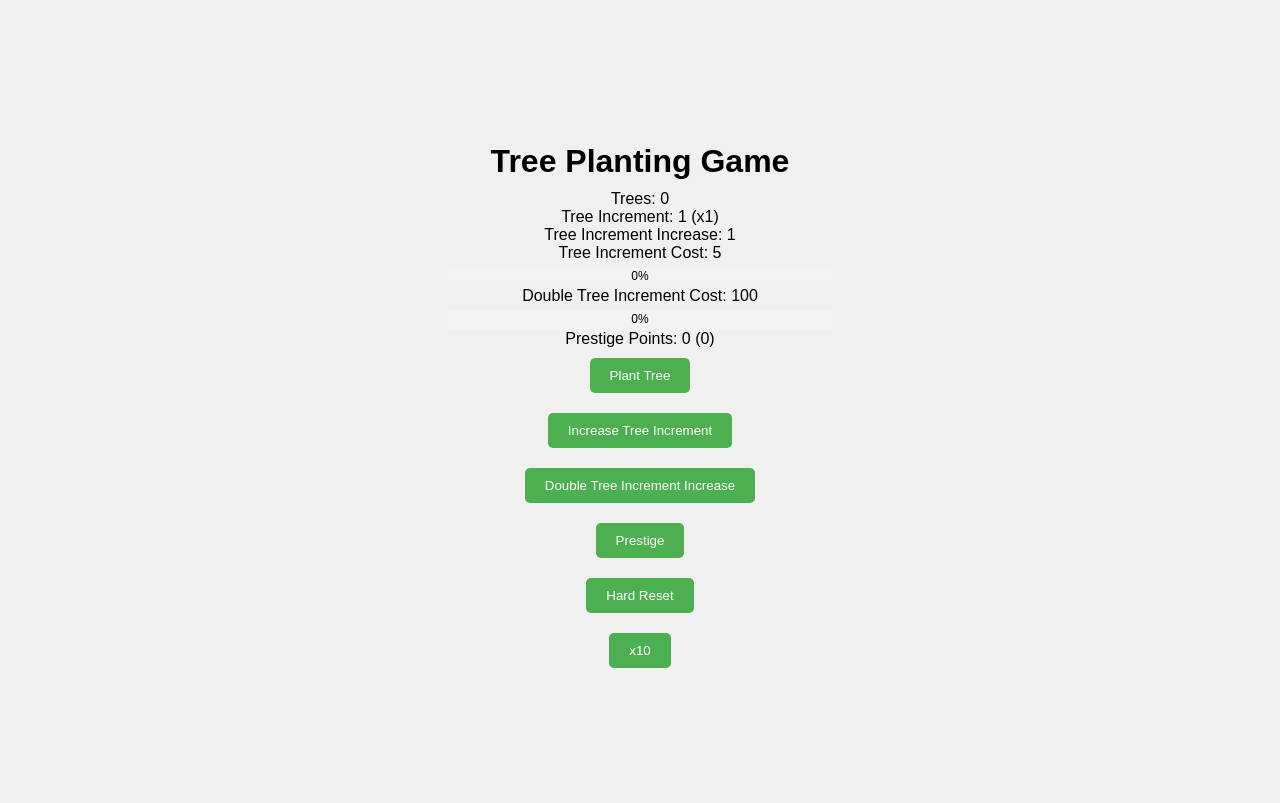
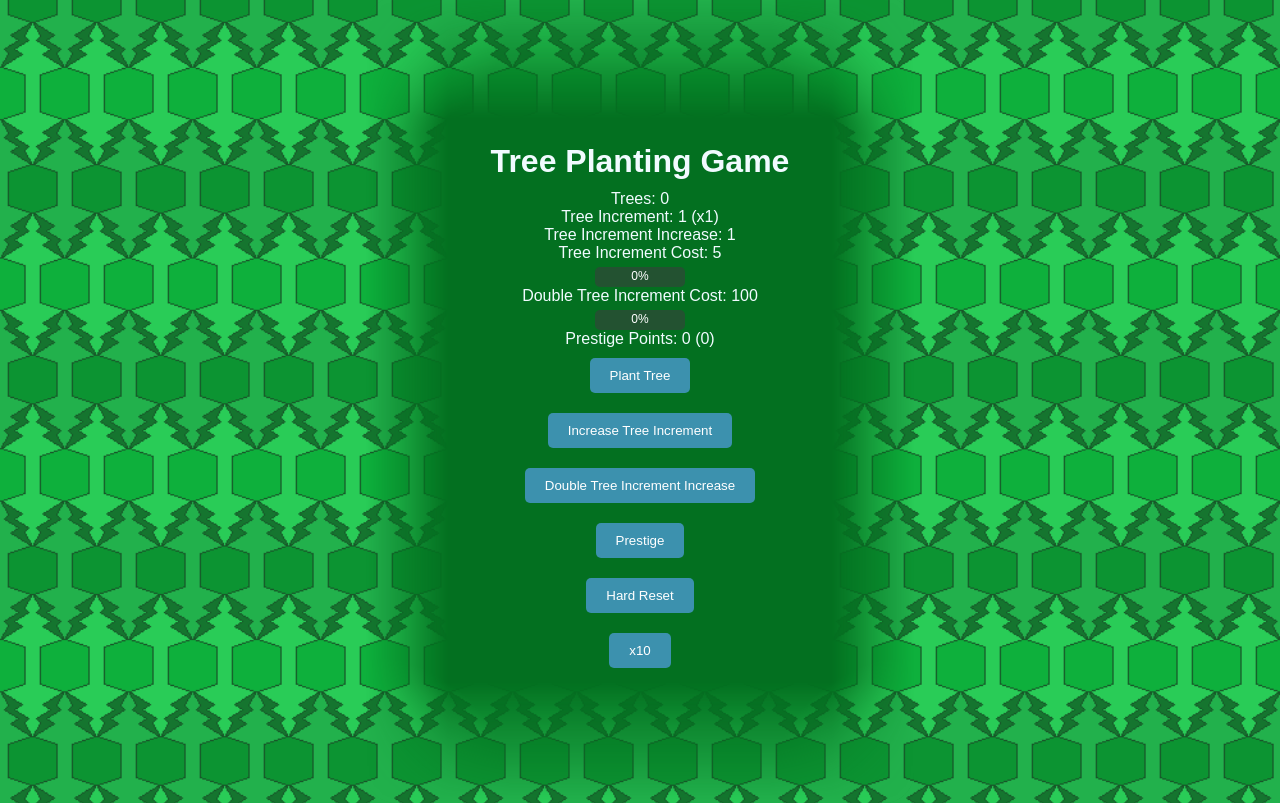
Before and after one commit to Pupzs/Tree-Game, a PHP site: page / in a window 1280 px wide. Before the commit the page ends 668 px from the top, so only its background shows below. Run offline with PHP 8.4, Linux system fonts and the light colour scheme.

Commit message:
Background Added and Box With Fade

```diff
--- a/index.php
+++ b/index.php
@@ -5,6 +5,7 @@
 <link rel="stylesheet" href="styles.css">
 </head>
 <body>
+    <div class="Box">
     <h1>Tree Planting Game</h1>
 
     <div>
@@ -43,14 +44,13 @@
 
 
 
-
-
     <button id="plant-button">Plant Tree</button>
     <button id="increase-button">Increase Tree Increment</button>
     <button id="doubleIncrease-button">Double Tree Increment Increase</button>
     <button id="prestige-button">Prestige</button>
     <button id="reset-button">Hard Reset</button>
     <button id="x10i">x10</button>
+    </div>
     <script src="script.js"></script>
 </body>
 </html>
--- a/script.js
+++ b/script.js
@@ -89,9 +89,9 @@ function plantTrees() {
     potential_prestige();
     updateProgressBar(); // Update the progress bar after planting trees
 	// Add a visual effect (e.g., change button color)
-    plantButton.style.backgroundColor = "#80c080"; // Green
+    plantButton.style.backgroundColor = "#ADD8E6"; // Green
     setTimeout(() => {
-        plantButton.style.backgroundColor = "#4CAF50"; // Original color
+        plantButton.style.backgroundColor = "#3c91ae"; // Original color
     }, 100); // Delay for 100 milliseconds
 }
 
@@ -106,9 +106,9 @@ function increaseTreeIncrement() {
         potential_prestige();
         updateProgressBar(); // Update the progress bar
 		// Add a visual effect (e.g., change button color)
-    	increaseButton.style.backgroundColor = "#80c080"; // Green
+    	increaseButton.style.backgroundColor = "#ADD8E6"; // Green
     	setTimeout(() => {
-        	increaseButton.style.backgroundColor = "#4CAF50"; // Original color
+        	increaseButton.style.backgroundColor = "#3c91ae"; // Original color
     	}, 100); // Delay for 100 milliseconds
     } else {
         alert("Not enough trees to increase tree increment!");
@@ -128,9 +128,9 @@ function doubleTreeIncrementIncrease() {
         potential_prestige();
         updateProgressBar(); // Update the progress bar
 		// Add a visual effect (e.g., change button color)
-    	doubleIncreaseButton.style.backgroundColor = "#80c080"; // Green
+    	doubleIncreaseButton.style.backgroundColor = "#ADD8E6"; // Green
     	setTimeout(() => {
-        	doubleIncreaseButton.style.backgroundColor = "#4CAF50"; // Original color
+        	doubleIncreaseButton.style.backgroundColor = "#3c91ae"; // Original color
     	}, 100); // Delay for 100 milliseconds
     } else {
         alert("Not enough trees to double tree increment increase!");
@@ -154,9 +154,9 @@ function resetGame() {
     updatePrestigePoints();
     updateProgressBar(); // Reset the progress bar
 	// Add a visual effect (e.g., change button color)
-    resetButton.style.backgroundColor = "#80c080"; // Green
+    resetButton.style.backgroundColor = "#ADD8E6"; // Green
     setTimeout(() => {
-        resetButton.style.backgroundColor = "#4CAF50"; // Original color
+        resetButton.style.backgroundColor = "#3c91ae"; // Original color
     }, 100); // Delay for 100 milliseconds
 }
 
@@ -223,9 +223,9 @@ function prestige() {
         alert(`You have earned ${earnedPoints} prestige points!`);
         updateProgressBar(); // Update the progress bar
         // Add a visual effect (e.g., change button color)
-        prestigeButton.style.backgroundColor = "#80c080"; // Green
+        prestigeButton.style.backgroundColor = "#ADD8E6"; //Blue  . #80c080 Green
         setTimeout(() => {
-            prestigeButton.style.backgroundColor = "#4CAF50"; // Original color
+            prestigeButton.style.backgroundColor = "#3c91ae"; // Original color #4CAF50
         }, 100); // Delay for 100 milliseconds
     }
     else {
--- a/styles.css
+++ b/styles.css
@@ -1,5 +1,4 @@
 /* styles.css */
-/* Add your CSS styles here */
 body {
     font-family: sans-serif;
     display: flex;
@@ -8,33 +7,38 @@ body {
     justify-content: center;
     height: 100vh;
     margin: 0;
-    background-color: #f0f0f0;
+    color: #f1fbff;
+    background-image: url('Background.png');
+    background-repeat: no-repeat;
+    background-attachment: fixed;
+    background-size: cover;
 }
 
 h1 {
-    margin-bottom: 10px; /* Reduced margin for better spacing */
+    margin-bottom: 10px;
 }
 
 .progress-container {
     width: 30%;
-    background-color: #f3f3f3;
+    background-color: rgb(35, 82, 49);
+    color: white;
     height: 20px;
     border-radius: 5px;
-    position: relative; /* Ensure the label is positioned correctly */
-    margin-top: 5px; /* Added a small top margin for visual separation */
+    position: relative;
+    margin-top: 5px;
 }
 
 .progress-bar {
     width: 0%;
     height: 100%;
-    background-color: #4caf50;
+    background-color: #146f8d;
     border-radius: 5px;
 }
 
 button {
     margin: 10px;
     padding: 10px 20px;
-    background-color: #4CAF50;
+    background-color: #3c91ae;
     color: white;
     border: none;
     border-radius: 5px;
@@ -44,7 +48,41 @@ button {
 .progress-container .label {
     position: absolute;
     width: 100%;
-    top: 2px; /* Adjusted top position for better label alignment */
+    top: 2px;
     text-align: center;
-    font-size: 12px; /* Added font size for better readability */
+    font-size: 12px;
 }
+
+.Box {
+    padding: 125px;
+    background-color: #037020;
+    display: flex;
+    flex-direction: column;
+    align-items: center;
+    justify-content: center;
+
+    border-radius: 30px; /* Rounded corners */
+
+    --fade-size: 15%;
+
+    /* Full fade on all sides and corners */
+    -webkit-mask-image:
+        radial-gradient(circle at top left,     transparent 0%, black var(--fade-size)),
+        radial-gradient(circle at top right,    transparent 0%, black var(--fade-size)),
+        radial-gradient(circle at bottom left,  transparent 0%, black var(--fade-size)),
+        radial-gradient(circle at bottom right, transparent 0%, black var(--fade-size)),
+        linear-gradient(to top,    transparent 0%, black var(--fade-size), black 100%),
+        linear-gradient(to bottom, transparent 0%, black var(--fade-size), black 100%),
+        linear-gradient(to left,   transparent 0%, black var(--fade-size), black 100%),
+        linear-gradient(to right,  transparent 0%, black var(--fade-size), black 100%);
+    -webkit-mask-composite: destination-in;
+    mask-composite: intersect;
+    -webkit-mask-repeat: no-repeat;
+    mask-repeat: no-repeat;
+    -webkit-mask-size: 100% 100%;
+    mask-size: 100% 100%;
+
+    /* Ensure mask follows the rounded shape */
+    -webkit-mask-border-radius: 30px;
+    mask-border-radius: 30px;
+}
```
Also changed, not shown: Background.png (added).
